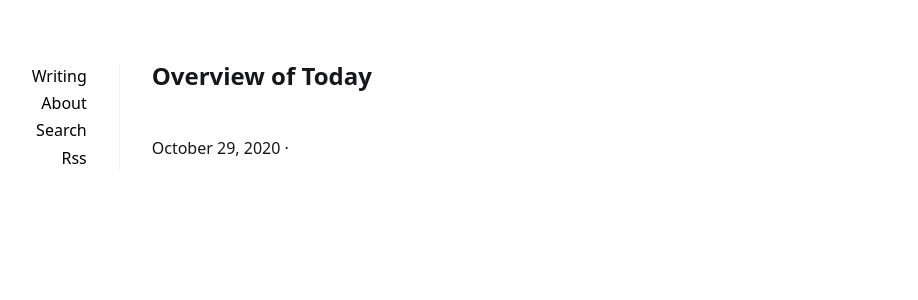
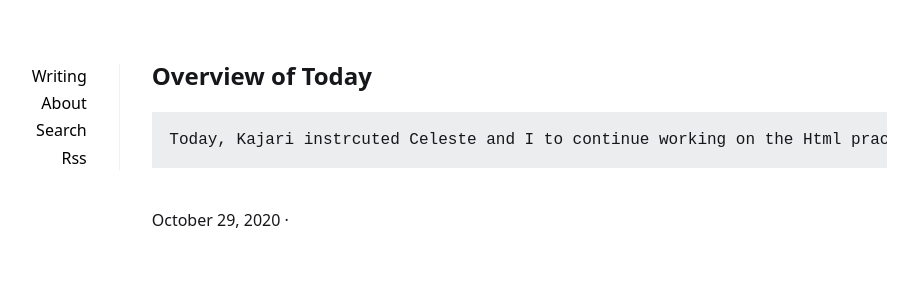
Before and after one commit to Osvaldo178/Osvaldo178.github.io, a Jekyll site: the page built from _posts/2020-10-29-Overview-of-Today.md, in a window 1280 px wide. Shown: the top 300 px of the page, without its empty margins (201-1119 px from the left). Built offline with Jekyll 4.4.1, drawn with Linux system fonts in a browser that asks for light colours.

Commit message:
made a new post

```diff
--- a/_posts/2020-10-29-Overview-of-Today.md
+++ b/_posts/2020-10-29-Overview-of-Today.md
@@ -5,3 +5,4 @@ description:
 summary:
 tags:
 ---
+	Today, Kajari instrcuted Celeste and I to continue working on the Html practice needed for designing our website. I managed to complete the sections of Styles, Classes, Selectors, and UI Libraries while typing down notes for these sections. I undestood what CSS is and the use of these elements needed for our web design project. I also was able to work on my typing speed and accuracy early in the morning right before wroking on the Html practice.
```
